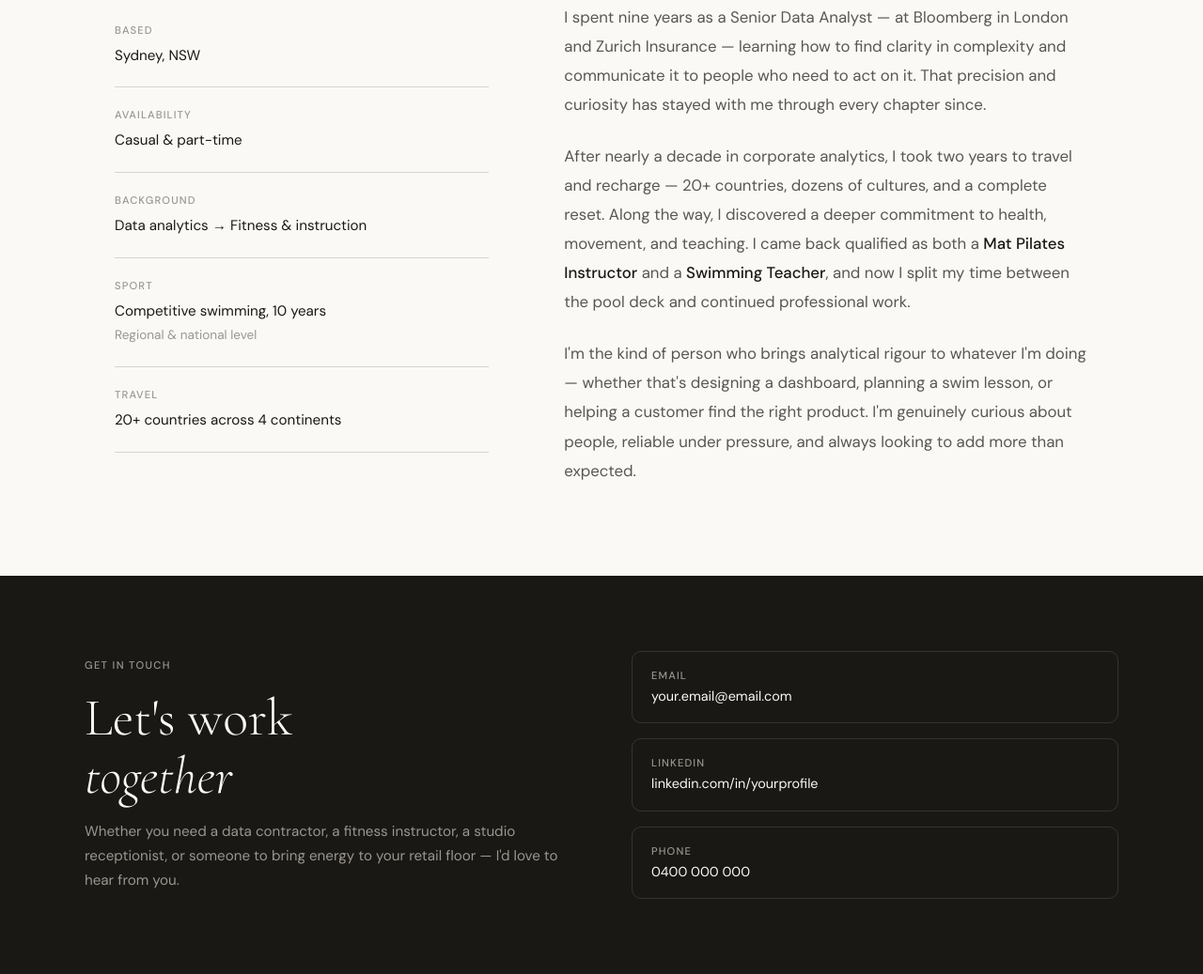
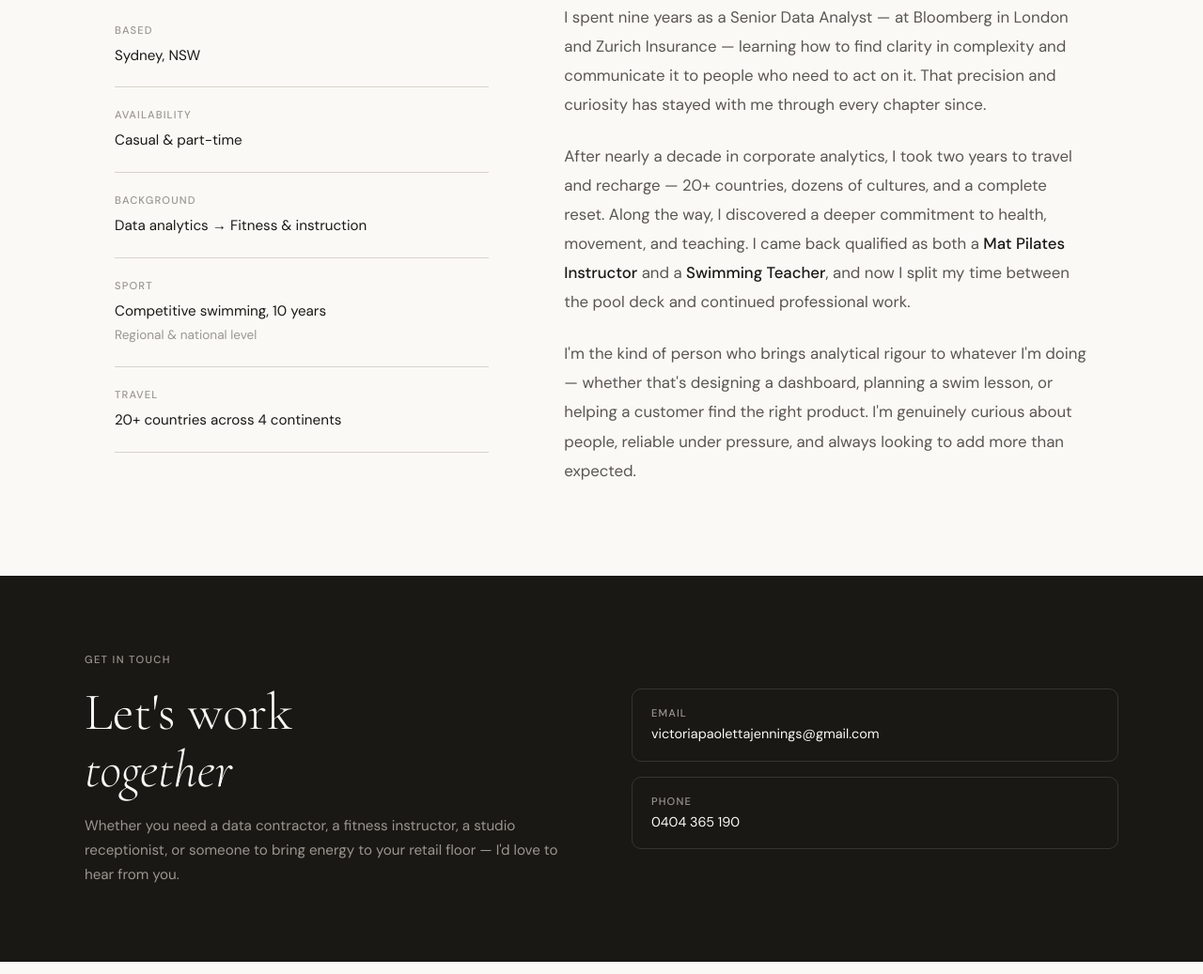
Before and after one commit to victoriapaoletta/resume, a plain HTML site: page index.html in a window 1280 px wide. Shown: the part 4634-5671 px from the top of the page at 94% size. Drawn offline with nearby package versions, Linux system fonts and the light colour scheme.

Commit message:
Update index.html
updated contact info

```diff
--- a/index.html
+++ b/index.html
@@ -913,22 +913,16 @@
       <p class="contact-sub">Whether you need a data contractor, a fitness instructor, a studio receptionist, or someone to bring energy to your retail floor — I'd love to hear from you.</p>
     </div>
     <div class="contact-links">
-      <a class="contact-link" href="mailto:your.email@email.com">
+      <a class="contact-link" href="mailto:victoriapaolettajennings@gmail.com">
         <div>
           <p class="contact-link-label">Email</p>
-          <p class="contact-link-value">your.email@email.com</p>
+          <p class="contact-link-value">victoriapaolettajennings@gmail.com</p>
         </div>
       </a>
-      <a class="contact-link" href="https://linkedin.com/in/yourprofile" target="_blank">
-        <div>
-          <p class="contact-link-label">LinkedIn</p>
-          <p class="contact-link-value">linkedin.com/in/yourprofile</p>
-        </div>
-      </a>
-      <a class="contact-link" href="tel:0400000000">
+      <a class="contact-link" href="tel:0404365190">
         <div>
           <p class="contact-link-label">Phone</p>
-          <p class="contact-link-value">0400 000 000</p>
+          <p class="contact-link-value">0404 365 190</p>
         </div>
       </a>
     </div>
```
